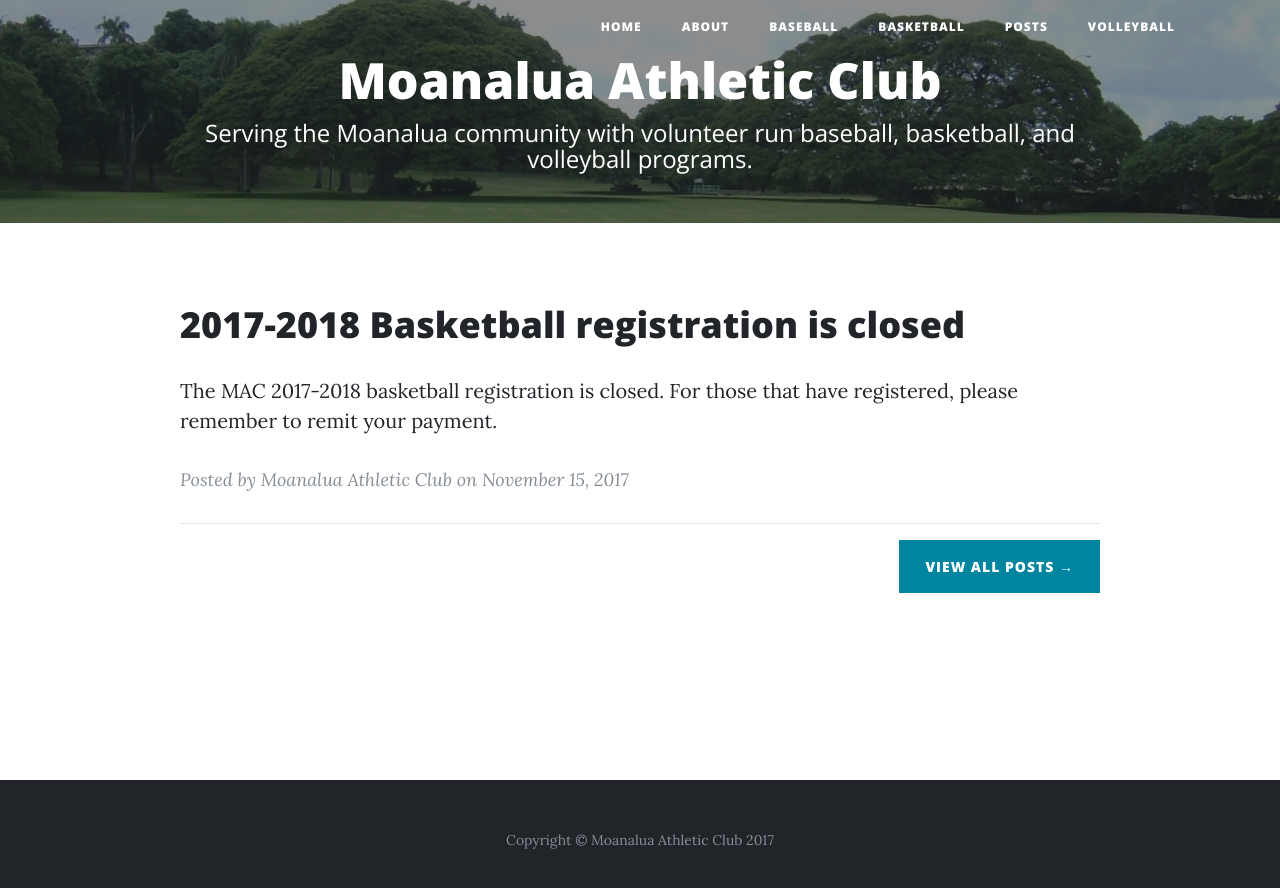
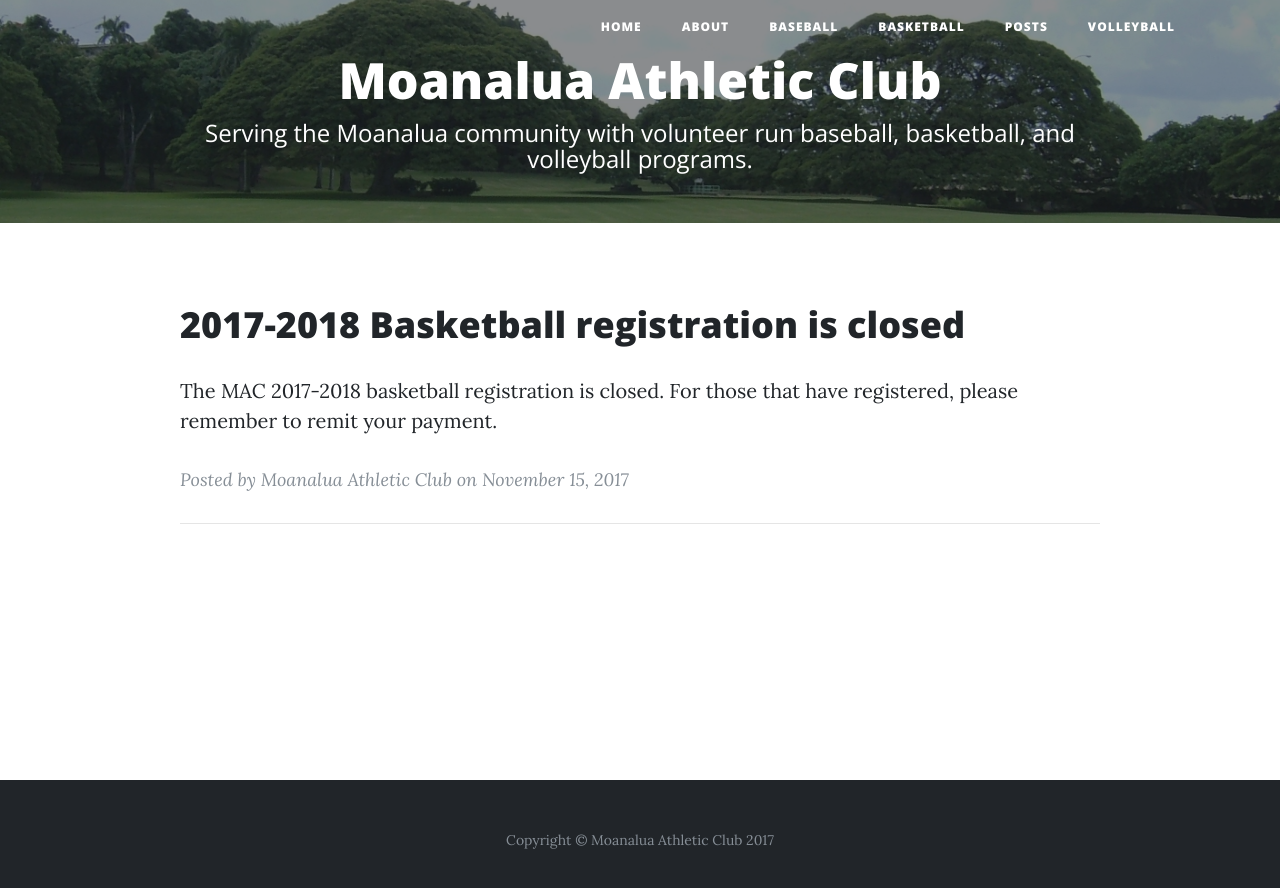
Before and after one commit to palmoanalua/palmoanalua.github.io, a Jekyll site: the page built from index.html, in a window 1280 px wide. Shown: the top 888 px of the page. Built offline with Jekyll 4.4.1, drawn with Linux system fonts in a browser that asks for light colours.

Commit message:
Remove view all posts section.

```diff
--- a/_layouts/home.html
+++ b/_layouts/home.html
@@ -54,12 +54,6 @@
           <hr>
 
         {% endfor %}
-
-        <!-- Pager -->
-        <div class="clearfix">
-          <a class="btn btn-primary float-right" href="{{"/posts" | relative_url }}">View All Posts &rarr;</a>
-        </div>
-
       </div>
     </div>
   </div>
```
